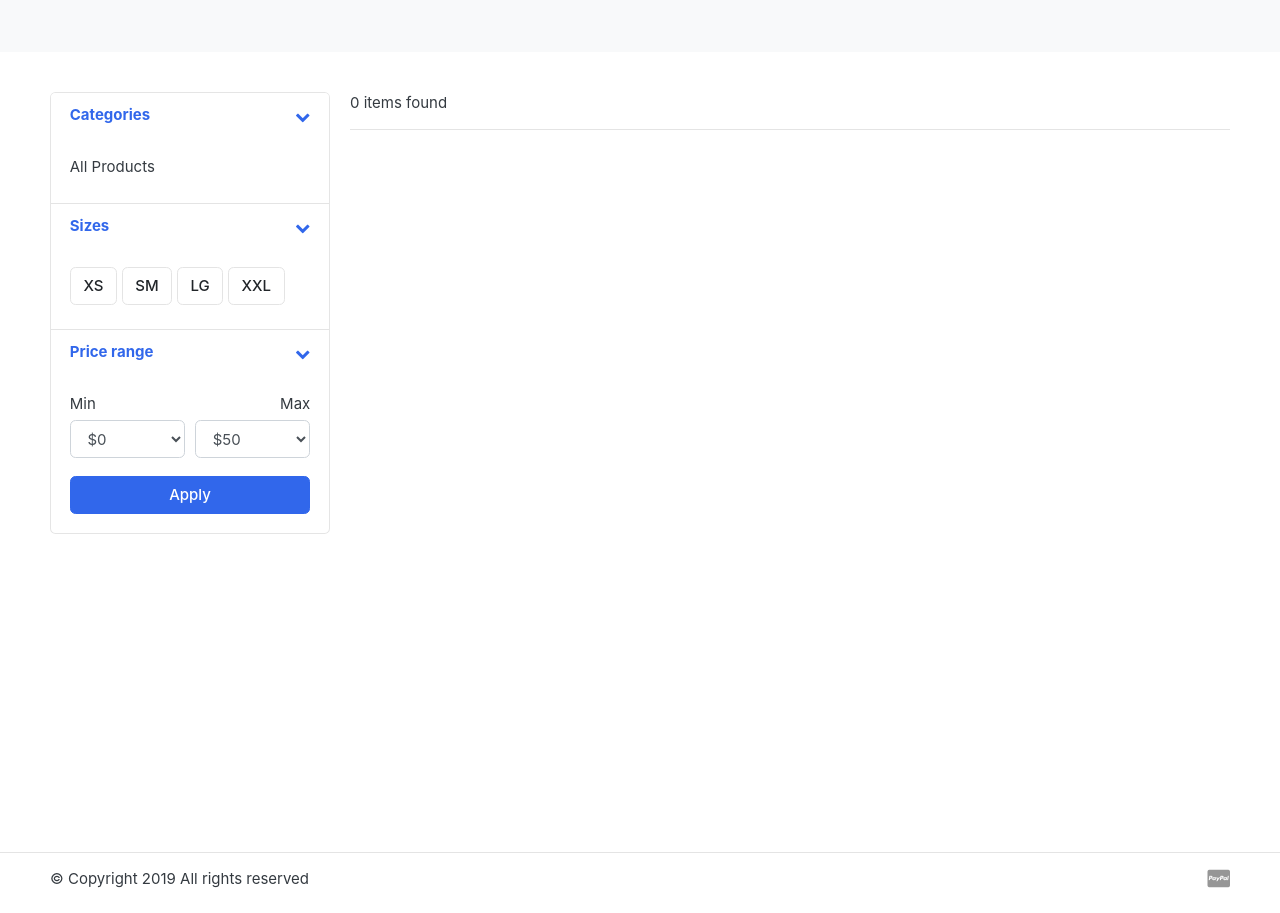
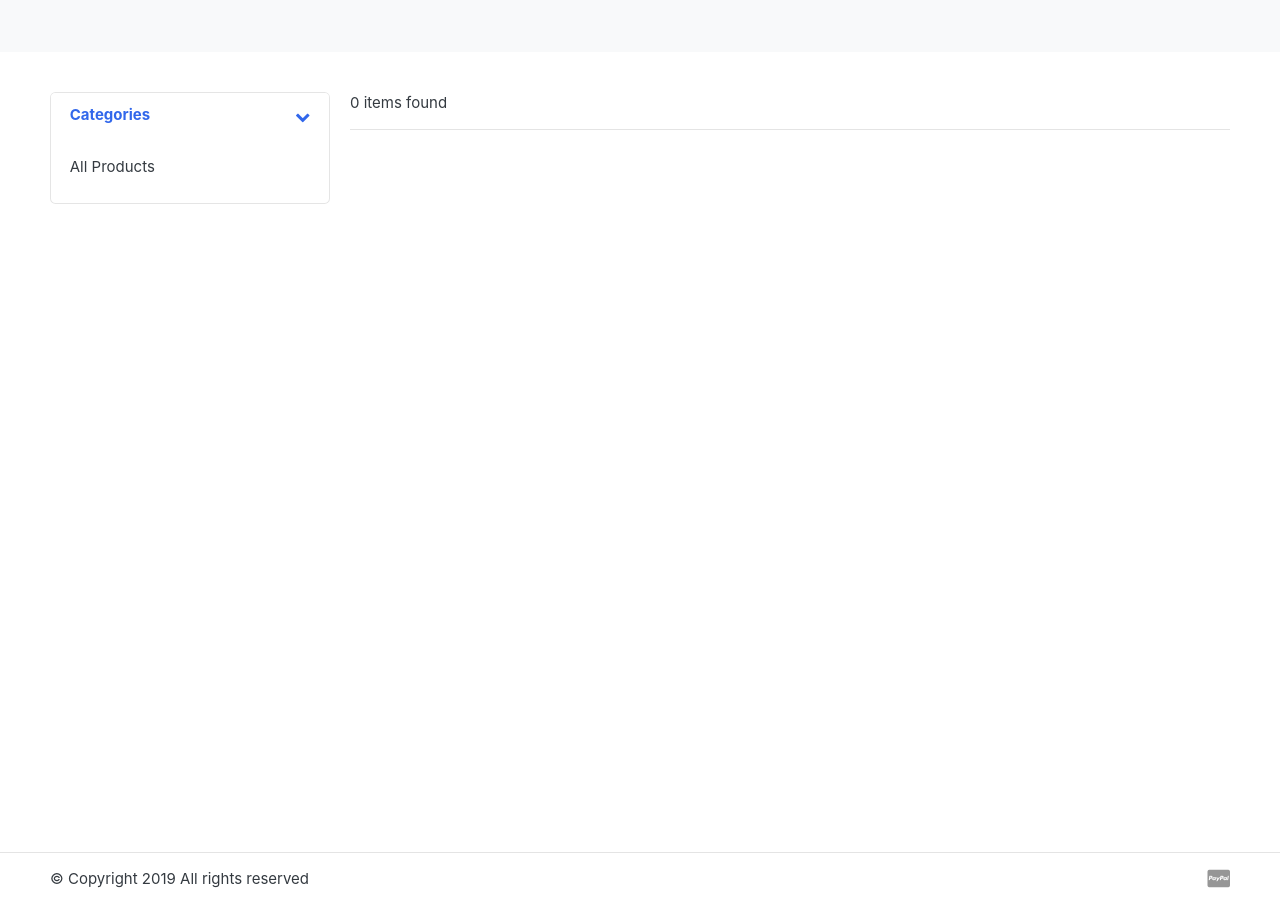
Before and after one commit to rivka-levit/greatkart-store, a Django app: page /store/ in a window 1280 px wide. Shown: the part 164-1077 px from the top of the page. Run offline with Django 4.2, Linux system fonts and the light colour scheme; data comes from the database, SQL or seed files in the repository; data that the repository does not hold is empty; some libraries are stand-ins or nearby versions; some web fonts are replaced.

Commit message:
clean store pages

```diff
--- a/store/templates/includes/nav-left.html
+++ b/store/templates/includes/nav-left.html
@@ -25,79 +25,6 @@
 			</div> <!-- card-body.// -->
 		</div>
 	</article> <!-- filter-group  .// -->
-	<article class="filter-group">
-		<header class="card-header">
-			<a href="#" data-toggle="collapse" data-target="#collapse_4" aria-expanded="true" class="">
-				<i class="icon-control fa fa-chevron-down"></i>
-				<h6 class="title">Sizes </h6>
-			</a>
-		</header>
-		<div class="filter-content collapse show" id="collapse_4" style="">
-			<div class="card-body">
-			  <label class="checkbox-btn">
-			    <input type="checkbox">
-			    <span class="btn btn-light"> XS </span>
-			  </label>
-
-			  <label class="checkbox-btn">
-			    <input type="checkbox">
-			    <span class="btn btn-light"> SM </span>
-			  </label>
-
-			  <label class="checkbox-btn">
-			    <input type="checkbox">
-			    <span class="btn btn-light"> LG </span>
-			  </label>
-
-			  <label class="checkbox-btn">
-			    <input type="checkbox">
-			    <span class="btn btn-light"> XXL </span>
-			  </label>
-		</div><!-- card-body.// -->
-		</div>
-	</article> <!-- filter-group .// -->
-
-	<article class="filter-group">
-		<header class="card-header">
-			<a href="#" data-toggle="collapse" data-target="#collapse_3" aria-expanded="true" class="">
-				<i class="icon-control fa fa-chevron-down"></i>
-				<h6 class="title">Price range </h6>
-			</a>
-		</header>
-		<div class="filter-content collapse show" id="collapse_3" style="">
-			<div class="card-body">
-
-				<div class="form-row">
-				<div class="form-group col-md-6">
-				  <label>Min</label>
-				  <!-- <input class="form-control" placeholder="$0" type="number"> -->
-				  	<select class="mr-2 form-control">
-						<option value="0">$0</option>
-						<option value="50">$50</option>
-						<option value="100">$100</option>
-						<option value="150">$150</option>
-						<option value="200">$200</option>
-						<option value="500">$500</option>
-						<option value="1000">$1000</option>
-					</select>
-				</div>
-				<div class="form-group text-right col-md-6">
-				  <label>Max</label>
-				  	<select class="mr-2 form-control">
-						<option value="50">$50</option>
-						<option value="100">$100</option>
-						<option value="150">$150</option>
-						<option value="200">$200</option>
-						<option value="500">$500</option>
-						<option value="1000">$1000</option>
-						<option value="2000">$2000+</option>
-					</select>
-				</div>
-				</div> <!-- form-row.// -->
-				<button class="btn btn-block btn-primary">Apply</button>
-			</div><!-- card-body.// -->
-		</div>
-	</article> <!-- filter-group .// -->
 
 </div> <!-- card.// -->
 
--- a/store/templates/includes/products-list.html
+++ b/store/templates/includes/products-list.html
@@ -14,7 +14,6 @@
                         {% if product.stock > 0 %}
                         <div class="price-wrap mt-2">
                             <span class="price">$ {{ product.price|floatformat:'2g' }}</span>
-{#                            <del class="price-old">$1980</del>#}
                         </div> <!-- price-wrap.// -->
                         {% else %}
                             <h6 class="mt-2 text-muted">Out of Stock</h6>
@@ -24,22 +23,6 @@
                        class="btn btn-block btn-outline-primary">
                             View Details
                     </a>
-{#                    {% if product.stock > 0 %}#}
-{#                        {% if product in products_in_cart %}#}
-{#                            <a href="{% url 'store:product_detail' product.category.slug product.slug %}"#}
-{#                               class="btn btn-block btn-success disabled"> <span class="text">#}
-{#                                    Added to Cart#}
-{#                                </span>#}
-{#                            </a>#}
-{#                        {% else %}#}
-{#                            <a href="{% url 'cart:add_cart' product.id %}"#}
-{#                               class="btn btn-block btn-primary">#}
-{#                                Add to Cart#}
-{#                            </a>#}
-{#                        {% endif %}#}
-{#                    {% else %}#}
-{#                        <h5 class="text-muted text-center">Out of Stock</h5>#}
-{#                    {% endif %}#}
                 </figcaption>
             </figure>
         </div> <!-- col.// -->
--- a/store/templates/store/store.html
+++ b/store/templates/store/store.html
@@ -67,16 +67,3 @@
 <!-- ========================= SECTION CONTENT END// ========================= -->
 
 {% endblock %}
-
-{#<!-- ========================= FOOTER ========================= -->#}
-{#<footer class="section-footer border-top padding-y">#}
-{#	<div class="container">#}
-{#		<p class="float-md-right"> #}
-{#			&copy Copyright 2019 All rights reserved#}
-{#		</p>#}
-{#		<p>#}
-{#			<a href="#">Terms and conditions</a>#}
-{#		</p>#}
-{#	</div><!-- //container -->#}
-{#</footer>#}
-{#<!-- ========================= FOOTER END // ========================= -->#}
```
